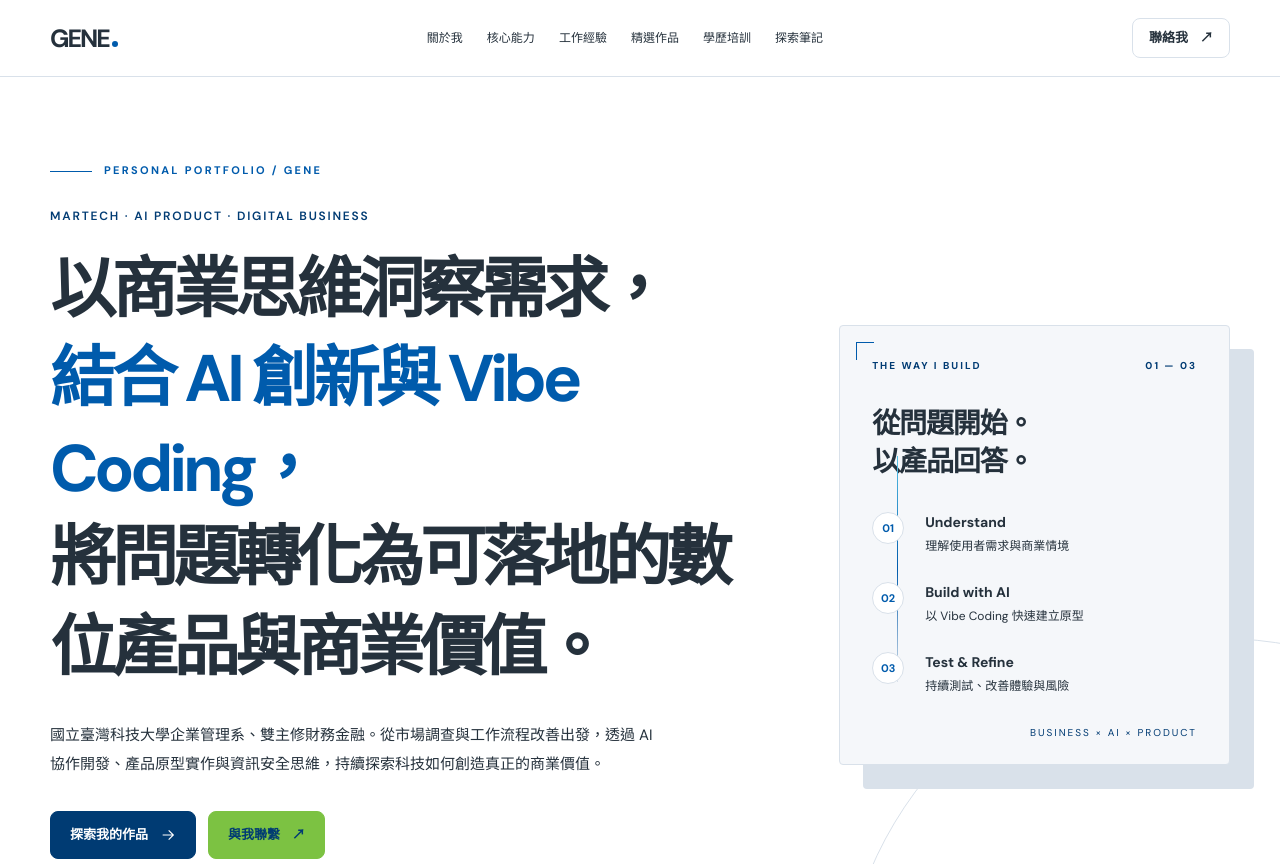
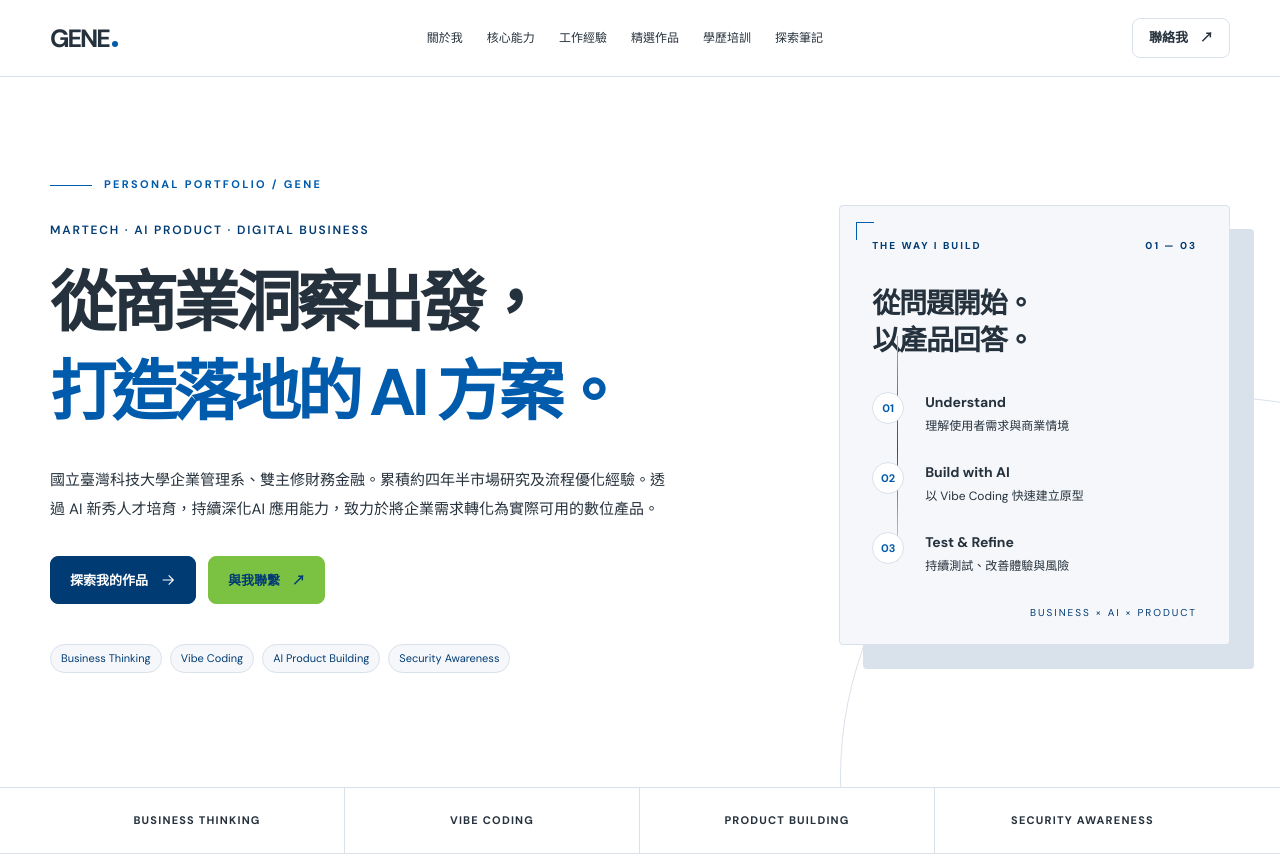
Before and after one commit to genechen9898/web_cv, a plain HTML site: page index.html in a window 1280 px wide. Shown: the top 864 px of the page. Drawn offline with nearby package versions, Linux system fonts and the light colour scheme.

Commit message:
Add files via upload

```diff
--- a/index.html
+++ b/index.html
@@ -369,11 +369,10 @@
         name: 'Gene',
         role: 'MARTECH · AI PRODUCT · DIGITAL BUSINESS',
         headlineLines: [
-          '以商業思維洞察需求，',
-          '結合 AI 創新與 Vibe Coding，',
-          '將問題轉化為可落地的數位產品與商業價值。'
+          '從商業洞察出發，',
+          '打造落地的 AI 方案。',
         ],
-        summary: '國立臺灣科技大學企業管理系、雙主修財務金融。從市場調查與工作流程改善出發，透過 AI 協作開發、產品原型實作與資訊安全思維，持續探索科技如何創造真正的商業價值。',
+        summary: '國立臺灣科技大學企業管理系、雙主修財務金融。累積約四年半市場研究及流程優化經驗。透過 AI 新秀人才培育，持續深化AI 應用能力，致力於將企業需求轉化為實際可用的數位產品。',
         tags: ['Business Thinking', 'Vibe Coding', 'AI Product Building', 'Security Awareness']
       },
       about: {
@@ -389,10 +388,10 @@
         { id:'01', symbol:'↗', en:'AI-ASSISTED PRODUCT BUILDING', title:'AI 協作開發與 Vibe Coding', text:'從使用者需求、功能拆解、提示詞設計到原型開發與測試，運用 AI 協作工具探索 Chatbot、智慧問答與網頁應用等實際情境。', tags:['ChatGPT','Claude','Codex','需求拆解','原型測試'] },
         { id:'02', symbol:'◎', en:'BUSINESS & PROCESS', title:'商業分析與流程改善', text:'以市場調查及專案執行經驗，辨識流程瓶頸，利用數位表單、試算表及自動化概念改善資料蒐集與管理方式。', tags:['市場研究','專案協調','Google Sheets','Google Forms','流程改善'] },
         { id:'03', symbol:'↘', en:'FINTECH & PRODUCT THINKING', title:'AI 與數位金融創新', text:'透過航班延誤保險專題，探索氣象與航班資訊、風險辨識、差異化保費及參數型保險自動理賠的產品概念。', tags:['InsurTech','需求分析','風險分級','產品原型'] },
-        { id:'04', symbol:'⌁', en:'CYBERSECURITY AWARENESS', title:'資訊安全與風險意識', text:'持續學習釣魚攻擊、應用程式安全、資安風險管理及安全監控等知識，以安全性及可解釋性視角思考產品設計。', tags:['OWASP','NIST 概念','零信任概念','釣魚風險'] }
+        { id:'04', symbol:'⌁', en:'CYBERSECURITY AWARENESS', title:'資訊安全與風險意識', text:'持續學習釣魚攻擊、應用程式安全、資安風險管理及安全監控等知識，以安全性及可解釋性視角思考產品設計。', tags:['iPAS資訊安全工程師-初級能力鑑定','OWASP','NIST 概念','零信任概念','釣魚風險'] }
       ],
       experiences: [
-        { company:'益普索市場研究公司', role:'市場調查督導', period:'2021/11~2021/05', intro:'從調查現場、人員協調到資料管理，參與專案執行與改善，逐步累積對使用者、流程與資訊管理的理解。',
+        { company:'益普索市場研究公司', role:'市場調查督導', period:'2021/11~2026/05', intro:'從調查現場、人員協調到資料管理，參與專案執行與改善，逐步累積對使用者、流程與資訊管理的理解。',
           responsibilities:['執行市場調查專案，協調工作進度、訪員與現場問題。','參與人員招募、工作安排及相關行政流程。','整理調查資料並協助資料品質管控。','透過 Google 表單與試算表將部分傳統紙本流程數位化。'],
           outcomes:['嘗試減少重複性人工填報與資料整理工作。','提出以 ID 查詢系統改善資訊查找的構想。'],
           tags:['市場調查','專案執行','人員協調','Google Forms','Google Sheets'] }
@@ -470,9 +469,9 @@
       ],
       education: [
         {kind:'ACADEMIC BACKGROUND', school:'國立臺灣科技大學', title:'企業管理系｜雙主修財務金融', period:'2021.06', description:'建立企業管理、財金及市場研究的跨領域基礎。大學期間曾參與學生會、系學會與社團公關企劃相關工作。', tags:['企業管理','財務金融','企劃與溝通']},
-        {kind:'PROFESSIONAL TRAINING', school:'國立臺北科技大學', title:'經濟部AI新秀計畫｜AI產業應用與資安治理實務班', period:'2026.09 — 2027.01', description:'接觸資安風險管理、零信任、IPAS 資安工程師初級、行銷科技、FIN Tech 觀念，並以跨域專題探索 AI 應用。', tags:['資安知識','風險意識','跨域專題','FIN Tech','行銷科技']},
+        {kind:'PROFESSIONAL TRAINING', school:'國立臺北科技大學', title:'經濟部AI新秀計畫｜AI產業應用與資安治理實務班', period:'2026.09 — 2027.01', description:'接觸資安風險管理、零信任、IPas 資訊安全工程師(初級)、行銷科技、FIN Tech、機器學習、AI Agent、Power Automate Desktop、 觀念，並以跨域專題探索 AI 應用。', tags:['資安知識','風險意識','跨域專題','FIN Tech','行銷科技']},
       ],
-      insights: ['Vibe Coding 實作筆記','AI 產品設計與需求分析','資安知識與風險思考','FIN Tech','行銷科技','機器學習與生成式 AI'],
+      insights: ['Vibe Coding ','AI 產品設計與需求分析','資安知識與風險思考','FIN Tech','行銷科技','機器學習與生成式 AI'],
       contact: { email:'genechen0428@gmail.com' }
     };
 
```
